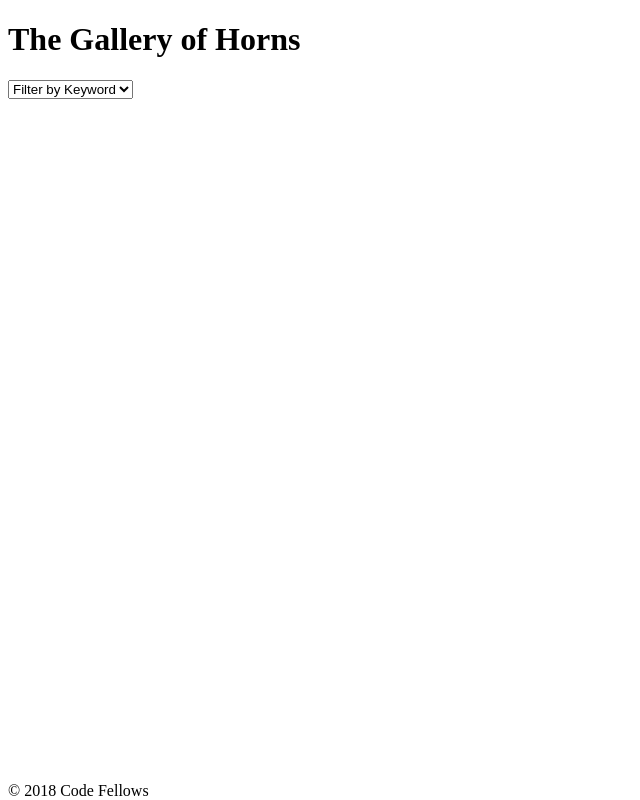
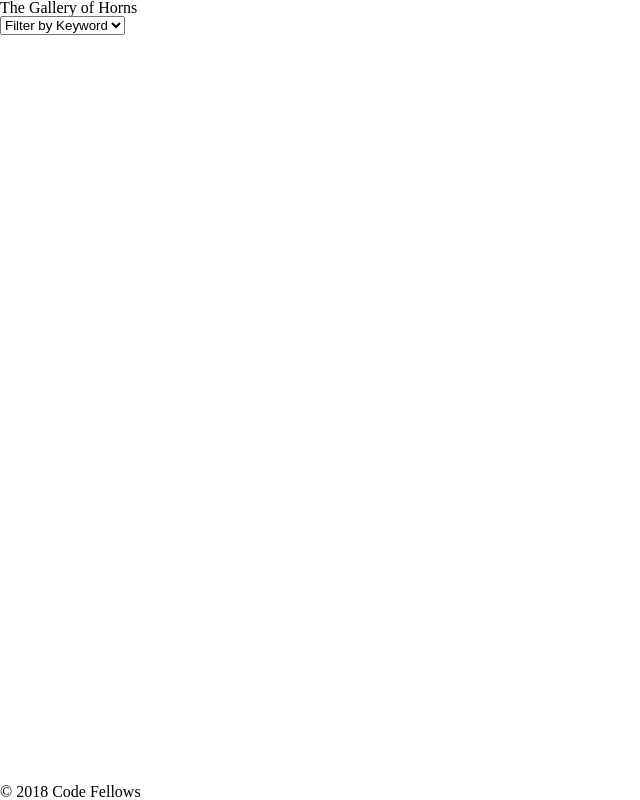
Before and after one commit to GurinderB/lab_02, a plain HTML site: page index.html in a window 1280 px wide. Shown: the whole page, without its empty margins (0-640 px from the left). Drawn offline with nearby package versions, Linux system fonts and the light colour scheme; files that its build step writes are made by us from their sources; no server answers.

Commit message:
fixed reset css link

```diff
--- a/index.html
+++ b/index.html
@@ -5,7 +5,7 @@
   <head>
     <title>The Gallery of Horns</title>
     <meta name="viewport" content="width=device-width, initial-scale=1.0">
-    <link rel="stylesheet" href="style/reset">
+    <link rel="stylesheet" href="style/reset.css">
     <link rel="stylesheet" href="styles/style.css">
   </head>
   <body>
```
